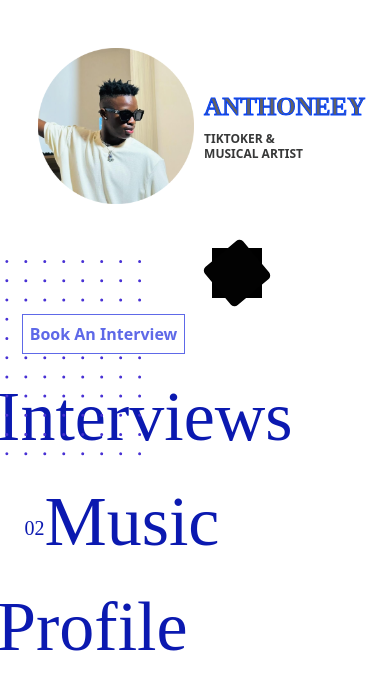
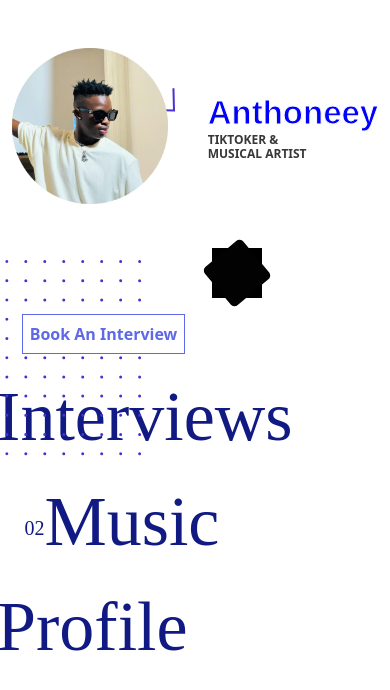
Before and after one commit to ajanixoxo/THONEEY, a plain HTML site: page index.html in a window 390 px wide. Shown: the part 66-756 px from the top of the page. Drawn offline with nearby package versions, Linux system fonts and the light colour scheme; a web font is replaced by a local one.

Commit message:
changed the styling #2

```diff
--- a/style.css
+++ b/style.css
@@ -158,7 +158,7 @@ nav {
             display: flex;
             justify-content: start;
             align-items: center;
-            gap: 20px;
+            gap: 15px;
         }
 
         .pfp {
@@ -184,7 +184,7 @@ nav {
             li {
                 a {
                     text-decoration: none;
-                    color:  rgb(11, 25, 176) ;
+                    color:  rgb(17, 26, 131) ;
                     font-size: 70px;
                     font-family: "Rosarivo";
 
@@ -234,7 +234,7 @@ nav {
             font-family: sans-serif;
             font-size: 4.8em;
             font-weight: 600;
-            margin-bottom: 20px;
+            margin-bottom: 10px;
 
             span {
                 color: transparent;
@@ -638,12 +638,13 @@ footer {
 
             .c-pfp {
                 display: flex;
-                justify-content: center;
+                justify-content:start;
                 align-items: center;
                 padding: 0;
                 position: relative;
                 width: 100%;
-                gap: 0;
+                gap: 30px;
+                margin: 0;
                 /* .svg3{
                     display: flex;
                     z-index: -1;
@@ -662,18 +663,16 @@ footer {
 
 
                     h1 {
-                        font-size: 25px;
+                        font-size: 33px;
                         position: relative;
-                        margin-bottom: 10px;
+                        margin-bottom: 0px;
+
 
 
                         span {
-                       color: #636262;
-                       /* -webkit-background-clip: none;
-                       -webkit-text-fill-color:white ; */
-                       -webkit-text-stroke: 1px rgb(0, 64, 255);
-                           text-transform: uppercase;
-                           font-family: "Rosarivo";
+                            color: blue;
+                            -webkit-text-stroke: 1px rgb(253, 253, 253);
+                            -webkit-background-clip: text;
 
                         }
 
@@ -683,7 +682,7 @@ footer {
                         font-weight: 600;
                         font-size: 12px;
                         margin-left: 10px;
-                        margin-bottom: 10px;
+
 
                         span {
                             display: block;
@@ -724,7 +723,7 @@ footer {
   animation: rubberBand 1s;
             a {
                 font-size: 40px;
-                color: rgb(73, 74, 75);
+                color: rgb(0, 0, 0);
             }
 
         }
```
Also changed, not shown: index.html (+2 -2 lines).
